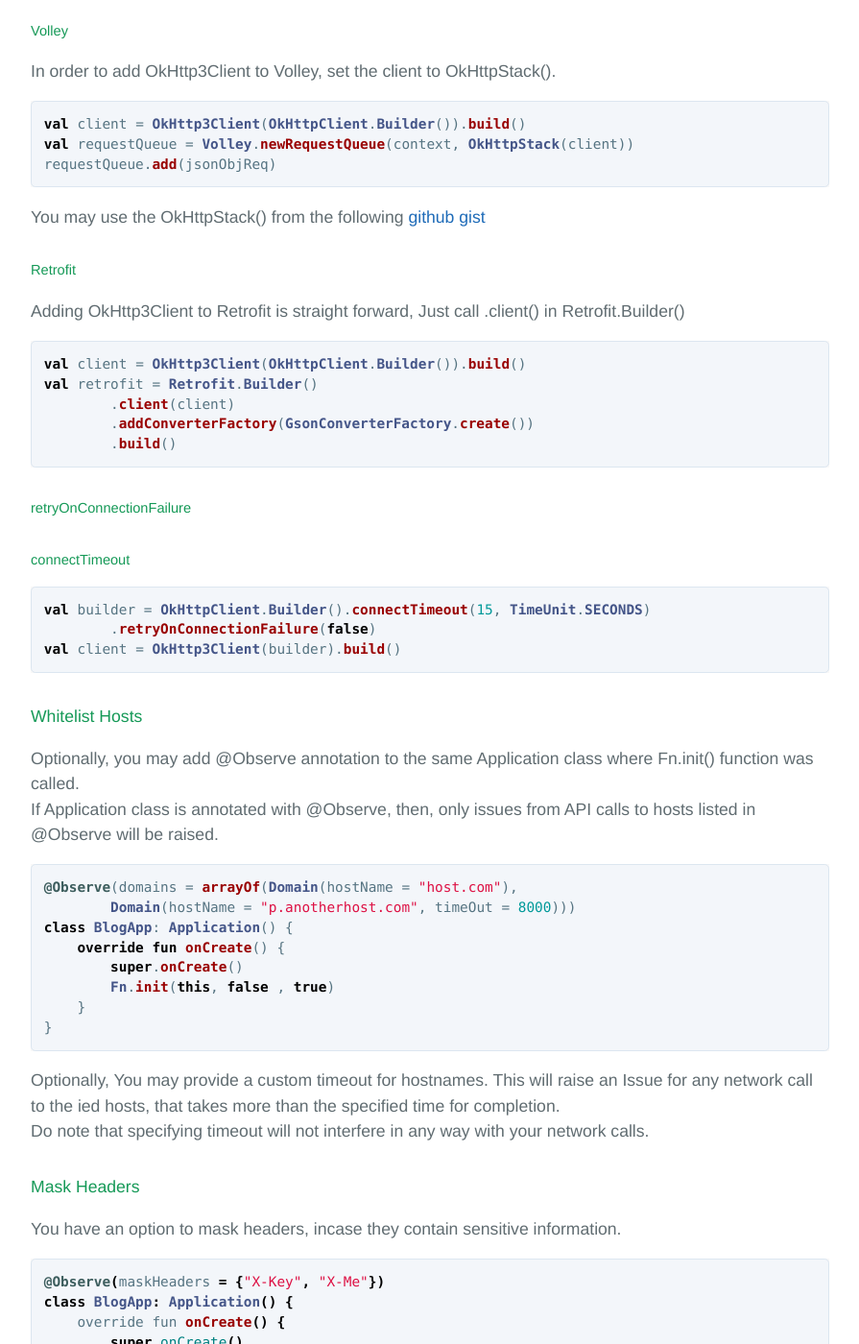
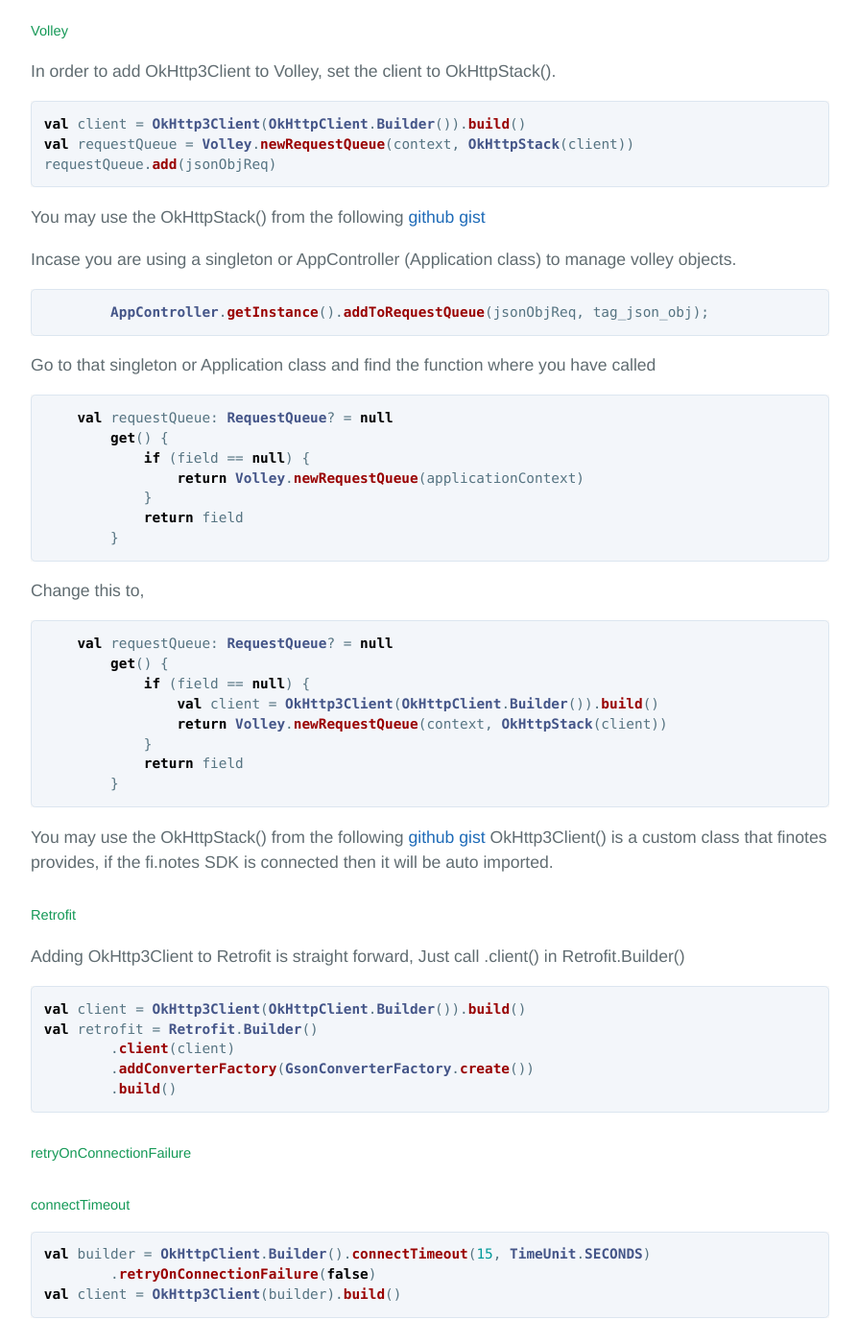
Before and after one commit to finotes/finotes.github.io, a Jekyll site: the page built from _posts/2018-02-09-kotlin-docs.md, in a window 1280 px wide and 1400 px high, scrolled down 4590 px. Shown: the whole window at 96% size, without its empty margins (192-1087 px from the left). Built offline with Jekyll 4.4.1, drawn with Linux system fonts in a browser that asks for light colours; some web fonts are replaced.

Commit message:
Update 2018-02-09-kotlin-docs.md

````diff
--- a/_posts/2018-02-09-kotlin-docs.md
+++ b/_posts/2018-02-09-kotlin-docs.md
@@ -183,6 +183,34 @@ val requestQueue = Volley.newRequestQueue(context, OkHttpStack(client))
 requestQueue.add(jsonObjReq)
 ```
 You may use the OkHttpStack() from the following [github gist](https://gist.github.com/arvi/f1a0d2a812650c546223642856afe1e9)
+
+Incase you are using a singleton or AppController (Application class) to manage volley objects.
+```kotlin
+	AppController.getInstance().addToRequestQueue(jsonObjReq, tag_json_obj);
+```
+Go to that singleton or Application class and find the function where you have called
+```kotlin
+    val requestQueue: RequestQueue? = null
+        get() {
+            if (field == null) {
+                return Volley.newRequestQueue(applicationContext)
+            }
+            return field
+        }
+```
+Change this to,
+```kotlin
+    val requestQueue: RequestQueue? = null
+        get() {
+            if (field == null) {
+    	        val client = OkHttp3Client(OkHttpClient.Builder()).build()
+                return Volley.newRequestQueue(context, OkHttpStack(client))
+            }
+            return field
+        }
+```
+You may use the OkHttpStack() from the following [github gist](https://gist.github.com/arvi/f1a0d2a812650c546223642856afe1e9)
+OkHttp3Client() is a custom class that finotes provides, if the fi.notes SDK is connected then it will be auto imported.
 
 ##### Retrofit
 Adding OkHttp3Client to Retrofit is straight forward, Just call .client() in Retrofit.Builder()
````
